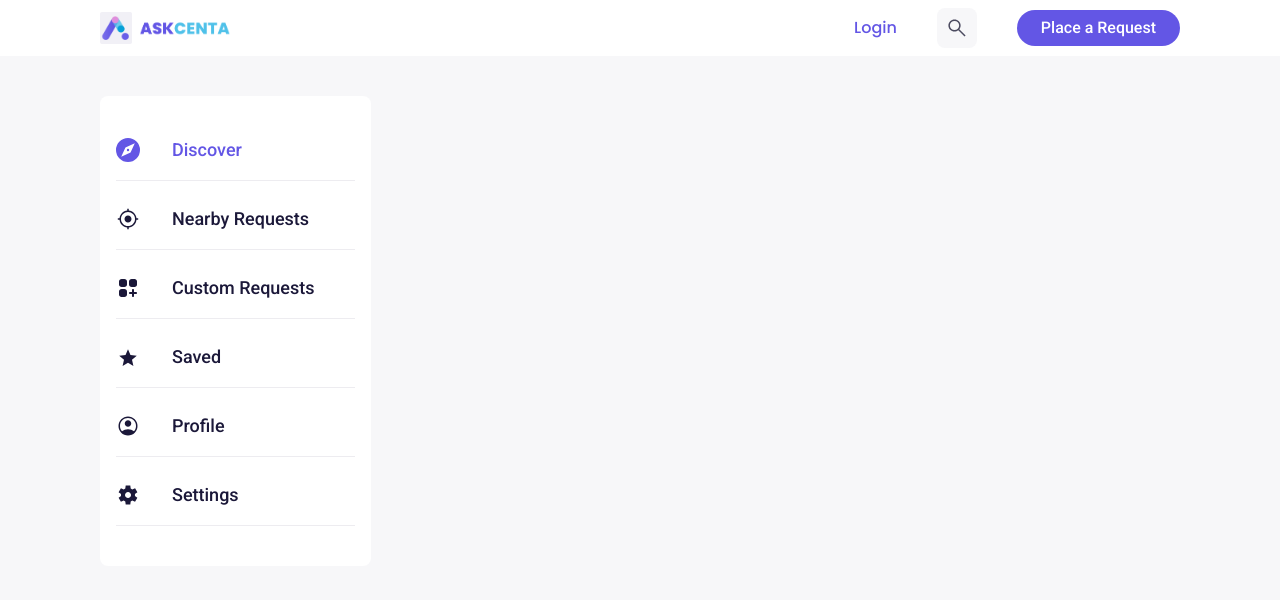
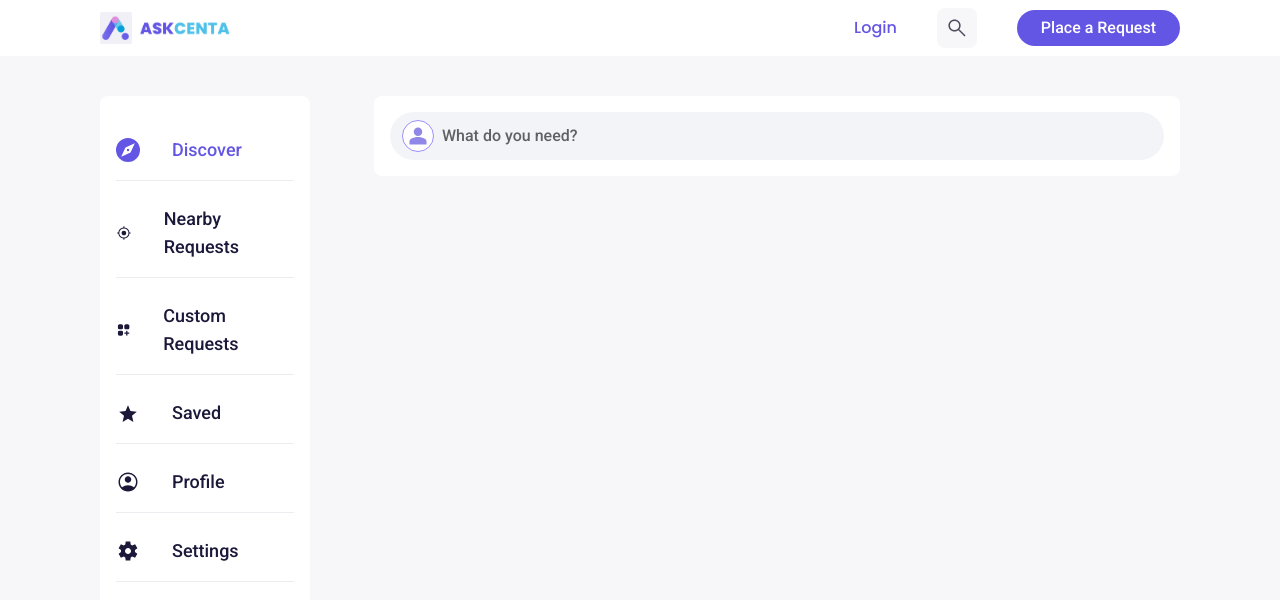
Before and after one commit to NoStackDev/askcenta, a Next.js app: page / in a window 1280 px wide. Shown: the top 600 px of the page. Built offline with nearby package versions, Linux system fonts and the light colour scheme.

Commit message:
add: topbar

```diff
--- a/src/app/layout.tsx
+++ b/src/app/layout.tsx
@@ -34,9 +34,10 @@ export default function RootLayout({
       >
         <SidebarContextProvider>
           <Navbar />
+          <Sidebar className="md:hidden" />
 
-          <div className="md:flex md:flex-row md:gap-16 mx-4 md:my-10 md:mx-[100px] 2xl:mx-auto">
-            <Sidebar />
+          <div className="md:flex md:flex-row md:gap-16 my-0 md:my-10 md:mx-[100px] 2xl:mx-auto">
+            <Sidebar className="hidden md:flex"/>
 
             {children}
           </div>
--- a/src/app/page.tsx
+++ b/src/app/page.tsx
@@ -1,3 +1,9 @@
+import Topbar from "@/components/topbar";
+
 export default function Home() {
-  return <main className=""></main>;
+  return (
+    <main className="w-full">
+      <Topbar className="mt-2 md:mt-0" />
+    </main>
+  );
 }
--- a/src/components/icons/index.tsx
+++ b/src/components/icons/index.tsx
@@ -7,3 +7,4 @@ export { default as DashboardIcon } from "./dashboard_customize_icon";
 export { default as StarIcon } from "./star_icon";
 export { default as AccountIcon } from "./account_icon";
 export { default as SettingsIcon } from "./settings_icon";
+export { default as PersonIcon } from "./person_icon";
--- /dev/null
+++ b/src/components/icons/person_icon.tsx
@@ -0,0 +1,45 @@
+import React from "react";
+
+const PersonIcon = React.forwardRef<
+  React.ElementRef<"svg">,
+  React.HTMLAttributes<"svg"> & {
+    width?: string | null;
+    height?: string | null;
+    pathColor?: string | null;
+    strokeColor?: string | null;
+  }
+>(
+  (
+    { className, width, height, pathColor, strokeColor, ...props },
+    forwardRef
+  ) => {
+    return (
+      <svg
+        width={width ? width : "32"}
+        height={height ? height : "32"}
+        viewBox="0 0 32 32"
+        fill="none"
+        xmlns="http://www.w3.org/2000/svg"
+        ref={forwardRef}
+        aria-label={props["aria-label"]}
+        className={className}
+      >
+        <circle
+          cx="16"
+          cy="16"
+          r="15.5"
+          fill="white"
+          stroke={strokeColor ? strokeColor : "#9B91FD"}
+        />
+        <path
+          d="M16.0011 16.0014C14.8278 16.0014 13.8233 15.5836 12.9878 14.748C12.1522 13.9125 11.7344 12.908 11.7344 11.7347C11.7344 10.5614 12.1522 9.55691 12.9878 8.72135C13.8233 7.8858 14.8278 7.46802 16.0011 7.46802C17.1744 7.46802 18.1789 7.8858 19.0144 8.72135C19.85 9.55691 20.2678 10.5614 20.2678 11.7347C20.2678 12.908 19.85 13.9125 19.0144 14.748C18.1789 15.5836 17.1744 16.0014 16.0011 16.0014ZM7.46777 24.5347V21.548C7.46777 20.9436 7.62333 20.388 7.93444 19.8814C8.24555 19.3747 8.65888 18.988 9.17444 18.7214C10.2767 18.1702 11.3967 17.7569 12.5344 17.4814C13.6722 17.2058 14.8278 17.068 16.0011 17.068C17.1744 17.068 18.33 17.2058 19.4678 17.4814C20.6056 17.7569 21.7256 18.1702 22.8278 18.7214C23.3433 18.988 23.7567 19.3747 24.0678 19.8814C24.3789 20.388 24.5344 20.9436 24.5344 21.548V24.5347H7.46777Z"
+          fill={pathColor ? pathColor : "#9087E7"}
+        />
+      </svg>
+    );
+  }
+);
+
+PersonIcon.displayName = "PersonIcon";
+
+export default PersonIcon;
--- a/src/components/icons/settings_icon.tsx
+++ b/src/components/icons/settings_icon.tsx
@@ -29,4 +29,3 @@ const SettingsIcon = React.forwardRef<
 SettingsIcon.displayName = "SettingsIcon";
 
 export default SettingsIcon;
-SettingsIcon;
--- a/src/components/navbar.tsx
+++ b/src/components/navbar.tsx
@@ -11,7 +11,7 @@ import { useSidebarContext } from "@/context/sidebar_context";
 type Props = {};
 
 const Navbar = React.forwardRef<
-  React.ElementRef<"div">,
+  HTMLDivElement,
   React.HTMLAttributes<HTMLDivElement>
 >(({ className, ...props }, forwardRef) => {
   const { showSidebar, setShowSidebar } = useSidebarContext();
--- a/src/components/sidebar.tsx
+++ b/src/components/sidebar.tsx
@@ -32,7 +32,8 @@ const Sidebar = React.forwardRef<
       ref={forwardRef}
       className={cn(
         "absolute -left-[100%] md:relative md:left-0 transition-all ease-in-out duration-200 md:duration-0",
-        showSidebar && "left-0"
+        showSidebar && "left-0",
+        className
       )}
     >
       <CardContent>
--- a/src/components/topbar.tsx
+++ b/src/components/topbar.tsx
@@ -1,12 +1,32 @@
 import React from "react";
-import { Card } from "./ui/card";
+import { Card, CardContent } from "./ui/card";
 import { cn } from "@/lib/utils";
+import { PersonIcon } from "./icons";
 
 const Topbar = React.forwardRef<
   React.ElementRef<typeof Card>,
   React.HTMLAttributes<HTMLDivElement>
 >(({ className, ...props }, forwardRef) => {
   return (
-    <Card ref={forwardRef} className={cn("", className)} {...props}></Card>
+    <Card
+      ref={forwardRef}
+      className={cn("", className)}
+      {...props}
+      variant="topbar"
+    >
+      <CardContent className="flex flex-col gap-5">
+        <div className="w-full bg-[#F2F4F8] h-12 rounded-3xl flex items-center px-3 gap-2">
+          <PersonIcon className="" />
+
+          <div className="font-roboto font-medium text-base opacity-60 text-black">
+            What do you need?
+          </div>
+        </div>
+      </CardContent>
+    </Card>
   );
 });
+
+Topbar.displayName = "Topbar";
+
+export default Topbar;
--- a/src/components/ui/card.tsx
+++ b/src/components/ui/card.tsx
@@ -9,7 +9,8 @@ const cardVariants = cva("w-fit h-fit", {
     variant: {
       default: "",
       sidebar:
-        "bg-white font-roboto font-medium text-lg text-[#1B1839] rounded-lg py-10 pb-32 md:pb-10 px-4",
+        "w-full md:w-fit bg-white font-roboto font-medium text-lg text-[#1B1839] rounded-lg py-10 pb-32 md:pb-10 px-4",
+      topbar: "bg-white font-roboto p-4 rounded-lg w-full",
       request:
         "font-roboto font-medium text-base text-white py-[6px] px-6 bg-primary rounded-[20px]",
     },
--- a/tailwind.config.ts
+++ b/tailwind.config.ts
@@ -12,6 +12,7 @@ const config: Config = {
         primary: "#6356E5",
         card: "#F3F6F6",
         white: "#FFFFFF",
+        black: "#000000",
       },
 
       fontFamily: {
```
Also changed, not shown: public/icons/Group 211.svg (added), public/icons/settings_FILL1_wght300_GRAD0_opsz24 1.svg (deleted).
